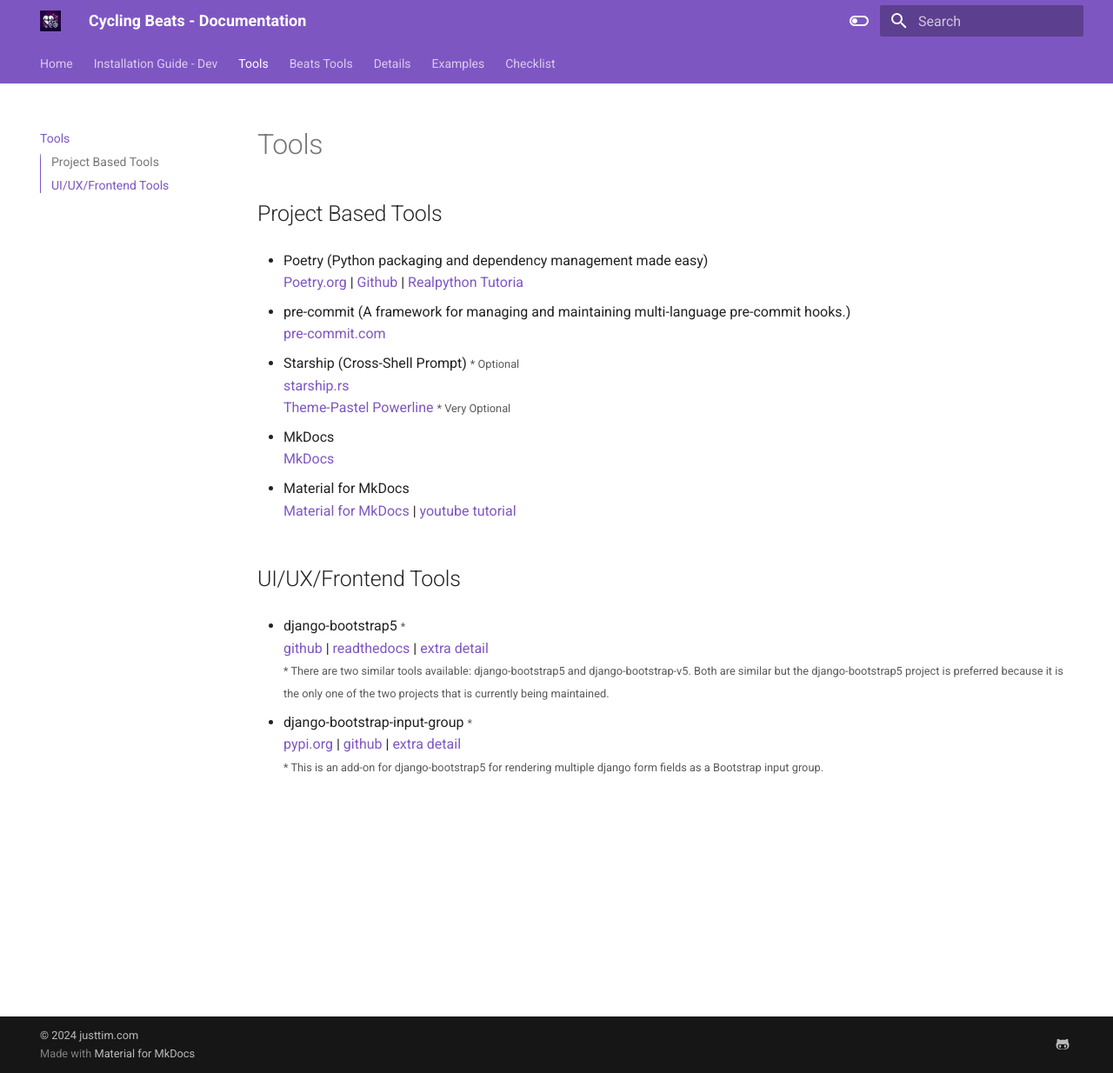
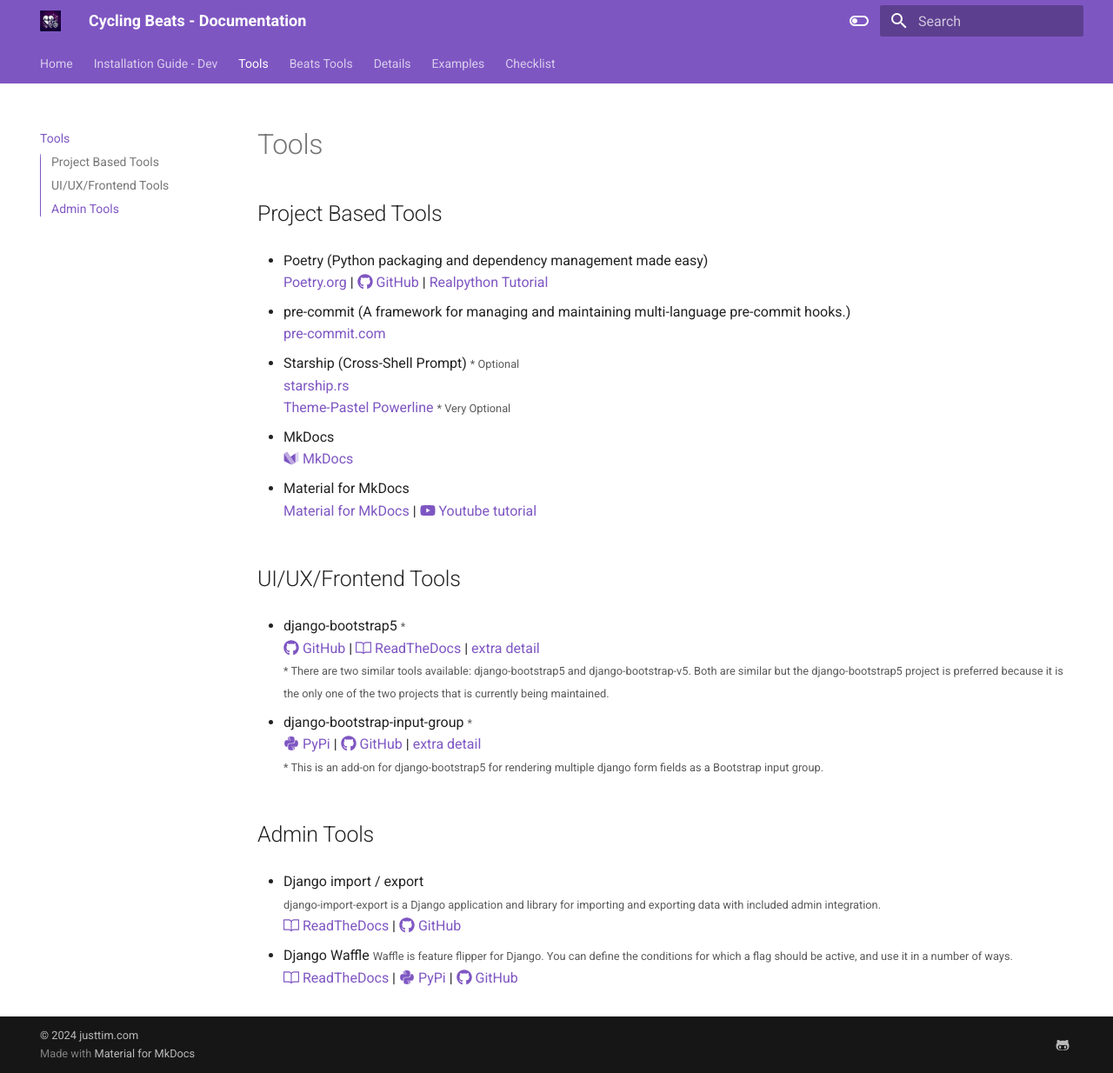
Before and after one commit to timpandrews/beats_docs, an MkDocs documentation site: the page built from docs/tools.md, in a window 1280 px wide and 1234 px high. Shown: the whole window at 87% size. Built offline with MkDocs 1.6.1 and Material for MkDocs 9.7.7, drawn with Linux system fonts in a browser that asks for light colours.

Commit message:
Update tools.md with links and details

```diff
--- a/docs/tools.md
+++ b/docs/tools.md
@@ -3,7 +3,9 @@
 ## Project Based Tools
 
  - Poetry (Python packaging and dependency management made easy)
-<a href="https://python-poetry.org/" target="_blank">Poetry.org</a> | <a href="https://github.com/python-poetry/poetry" target="_blank">Github</a> | <a href="https://realpython.com/dependency-management-python-poetry/" target="_blank">Realpython Tutoria</a>
+<a href="https://python-poetry.org/" target="_blank">Poetry.org</a> |
+<a href="https://github.com/python-poetry/poetry" target="_blank">:fontawesome-brands-github: GitHub</a> |
+<a href="https://realpython.com/dependency-management-python-poetry/" target="_blank">Realpython Tutorial</a>
 
  - pre-commit (A framework for managing and maintaining multi-language pre-commit hooks.)
  <a href="https://pre-commit.com/" target="_blank">pre-commit.com</a>
@@ -13,17 +15,34 @@
 <a href="https://starship.rs/presets/#pastel-powerline" target="_blank">Theme-Pastel Powerline</a> <small> * Very Optional</small>
 
 - MkDocs
-<a href="https://www.mkdocs.org/" target="_blank">MkDocs</a>
+<a href="https://www.mkdocs.org/" target="_blank">:logo: MkDocs</a>
 
 - Material for MkDocs
-<a href="https://squidfunk.github.io/mkdocs-material/" target="_blank">Material for MkDocs</a> | <a href="https://www.youtube.com/watch?v=Q-YA_dA8C20" target="_blank">youtube tutorial</a>
+<a href="https://squidfunk.github.io/mkdocs-material/" target="_blank">Material for MkDocs</a> |
+<a href="https://www.youtube.com/watch?v=Q-YA_dA8C20" target="_blank">:fontawesome-brands-youtube: Youtube tutorial</a>
 
 
 ## UI/UX/Frontend Tools
 - django-bootstrap5 <small>\*</small>
-<a href="https://github.com/zostera/django-bootstrap5" target="_blank">github</a> | <a href="https://django-bootstrap5.readthedocs.io/en/stable/" target="_blank">readthedocs</a> | [extra detail](details/forms_w_django-bootstrap5.md)
+<a href="https://github.com/zostera/django-bootstrap5" target="_blank">:fontawesome-brands-github: GitHub</a> |
+<a href="https://django-bootstrap5.readthedocs.io/en/stable/" target="_blank">:octicons-book-24: ReadTheDocs</a> |
+[extra detail](details/forms_w_django-bootstrap5.md)
 <small>\* There are two similar tools available: django-bootstrap5 and django-bootstrap-v5.  Both are similar but the django-bootstrap5 project is preferred because it is the only one of the two projects that is currently being maintained.</small>
 
 - django-bootstrap-input-group <small>\*</small>
-<a href="https://pypi.org/project/django-bootstrap-input-group/" target="_blank">pypi.org</a> | <a href="https://github.com/Actionb/django-bootstrap-input-group" target="_blank">github</a> | [extra detail](details/forms_w_django-bootstrap-input-group.md)
+<a href="https://pypi.org/project/django-bootstrap-input-group/" target="_blank">:fontawesome-brands-python: PyPi</a> |
+<a href="https://github.com/Actionb/django-bootstrap-input-group" target="_blank">:fontawesome-brands-github: GitHub</a> | [extra detail](details/forms_w_django-bootstrap-input-group.md)
 <small>\* This is an add-on for django-bootstrap5 for rendering multiple django form fields as a Bootstrap input group.</small>
+
+## Admin Tools
+
+- Django import / export
+<small>django-import-export is a Django application and library for importing and exporting data with included admin integration.</small>
+<a href="https://django-import-export.readthedocs.io/en/stable/" target="_blank">:octicons-book-24: ReadTheDocs</a> |
+<a href="https://github.com/django-import-export/django-import-export/" target="_blank">:fontawesome-brands-github: GitHub</a>
+
+- Django Waffle
+<small>Waffle is feature flipper for Django. You can define the conditions for which a flag should be active, and use it in a number of ways.</small>
+<a href="https://waffle.readthedocs.io/en/stable/" target="_blank">:octicons-book-24: ReadTheDocs</a> |
+<a href="https://pypi.org/project/django-waffle/" target="_blank">:fontawesome-brands-python: PyPi</a> |
+<a href="https://github.com/django-waffle/django-waffle" target="_blank">:fontawesome-brands-github: GitHub</a>
```
